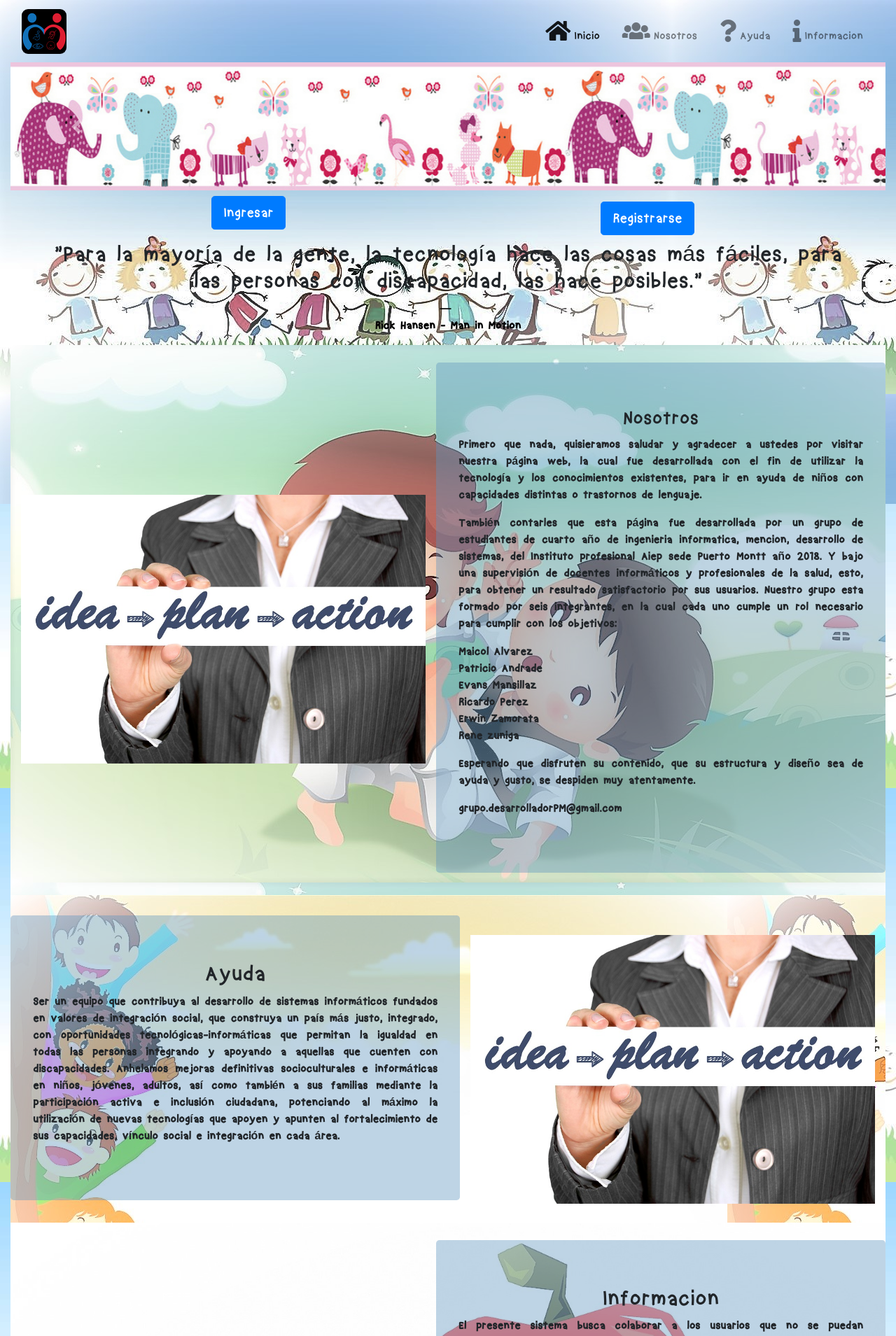
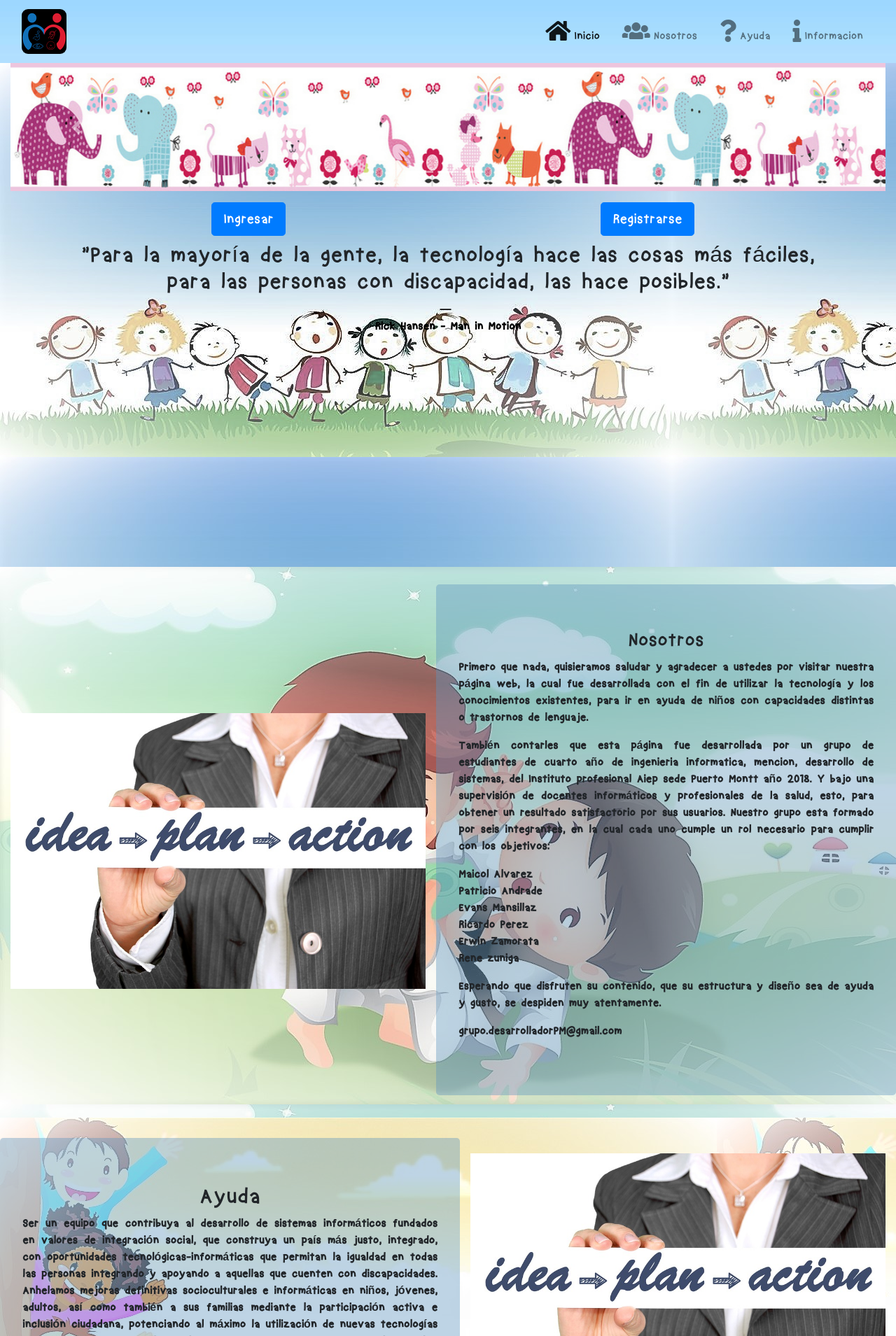
Before and after one commit to grupo-aplicaton/Aplicaton, a PHP site: page / in a window 1280 px wide. Shown: the top 1909 px of the page at 70% size. Run offline with PHP 8.4, Linux system fonts and the light colour scheme.

Commit message:
se pulieron algunas lineas de codigos para maximizar eficencia de la plataforma web sobre todo en dispositivos moviles

```diff
--- a/css/estilos.css
+++ b/css/estilos.css
@@ -15,8 +15,11 @@
 body{
 	background: url(../img/fondos-pagina/6.jpg);
 	font-size: 16px;
-	font-family: 'crayonkids',sans-serif;
+  font-family: 'crayonkids',sans-serif;
+}
 
+.body-index{
+  padding-top: 90px;
 }
 #imagenCate{
   width: 10%;
@@ -75,7 +78,6 @@
 de cada una de la secciones del index*/
 .seccion-index{
 	height: 90vh;
-	padding-top: 89px;
 }
 
 .seccion-nosotros, .seccion-ayuda, .seccion-info{
--- a/index.php
+++ b/index.php
@@ -12,7 +12,7 @@
   <link rel="stylesheet" href="css/default.css">
   <link rel="stylesheet" href="css/fontawesome-all.css">
   <link rel="shortcut icon" href="img/favicon.ico" type="image/x-icon">
-  <title>jajajajaahora</title>
+  <title>Inicio</title>
   <script src="js/smooth-scroll.min.js"></script>
   <script>
     smoothScroll.init({
@@ -20,15 +20,15 @@
       selectorHeader: null, // Selector for fixed headers (must be a valid CSS selector) [optional]
       speed: 1700, // Integer. How fast to complete the scroll in milliseconds
       easing: 'easeInOutCubic', // Easing pattern to use
-      offset: 0, // Integer. How far to offset the scrolling anchor location in pixels
+      offset: 90, // Integer. How far to offset the scrolling anchor location in pixels
       callback: function (anchor, toggle) {} // Function to run after scrolling
     });
   </script>
 </head>
 
-<body>
+<body class="body-index">
 
-  <nav class="navbar navbar-expand-lg navbar-light menu fixed-top">
+  <nav class="navbar fixed-top navbar-expand-lg navbar-light menu">
     <div class="container-fluid">
 
       <a href="index.php" class="navbar-brand">
@@ -66,7 +66,7 @@
 
   <div class="container-fluid seccion-index" id="sec-1">
     <div class="row carousel">
-      <div class="d-none col-md-12 d-sm-block">
+      <div class="d-none col-md-12 d-md-block">
         <div class="carousel slide" id="inicio-carousel" data-ride="carousel">
           <ol class="carousel-indicators">
             <li data-target="#inicio-carousel" data-slide-to="0"></li>
@@ -99,10 +99,8 @@
     </div>
 
     <div class="container">
-
-
       <div class="row mt-2">
-        <div class="columna col-xs-12 col-sm-12 col-md-6">
+        <div class="columna col-xs-12 col-sm-12 col-md-6 mt-2">
           <button type="button" class="btn btn-primary btn-lg" data-toggle="modal" data-target="#login">Ingresar</button>
         </div>
         <div class="modal fade" id="login" tabindex="-1" role="dialog" aria-labelledby="#login" aria-hidden="true">
@@ -274,6 +272,7 @@
           </div>
         </div>
       </div>
+    </div>
 
       <div class="row">
         <div class="col-12 mt-2">
@@ -295,10 +294,10 @@
 
   <div class="container-fluid seccion-nosotros" id="sec-2">
     <div class="row">
-      <div class="col-12 col-md-5 col-lg columna-nosotros align-self-center">
+      <div class="col-12 col-md-5 col-lg align-self-center">
         <img class="img-fluid nosotros d-none d-md-block" src="img/nosotros.jpg" alt="">
       </div>
-      <div class="col-12 col-md-7 col-lg columna-nosotros jumbotron">
+      <div class="col-12 col-md-7 col-lg jumbotron">
         <h3>Nosotros</h3>
         <p class="text-justify">
           <strong>Primero que nada, quisieramos saludar y agradecer a ustedes por visitar nuestra página web, la cual fue desarrollada
@@ -344,7 +343,7 @@
 
   <div class="container-fluid seccion-ayuda " id="sec-3">
     <div class="row mt-1">
-      <div class="col-12 col-md-7 col-lg columna-nosotros jumbotron">
+      <div class="col-12 col-md-7 col-lg jumbotron">
         <h2>Ayuda</h2>
         <p class="text-justify">
           <strong>Ser un equipo que contribuya al desarrollo de sistemas informáticos fundados en valores de integración social,
@@ -355,7 +354,7 @@
             al fortalecimiento de sus capacidades, vínculo social e integración en cada área.</strong>
         </p>
       </div>
-      <div class="col-12 col-md-5 col-lg columna-nosotros align-self-center">
+      <div class="col-12 col-md-5 col-lg align-self-center">
         <img class="img-fluid nosotros d-none d-md-block" src="img/nosotros.jpg" alt="">
       </div>
     </div>
@@ -363,10 +362,10 @@
 
   <div class="container-fluid seccion-info " id="sec-4">
     <div class="row ">
-      <div class="col-12 col-md-5 col-lg columna-nosotros align-self-center">
+      <div class="col-12 col-md-5 col-lg align-self-center">
         <img class="img-fluid nosotros d-none d-md-block" src="img/nosotros.jpg" alt="">
       </div>
-      <div class="col-12 col-md-7 col-lg columna-nosotros jumbotron">
+      <div class="col-12 col-md-7 col-lg jumbotron">
         <h2>Informacion</h2>
         <p class="text-justify">
           <strong>El presente sistema busca colaborar a los usuarios que no se puedan comunicar de una forma típica (lenguaje hablado
```
